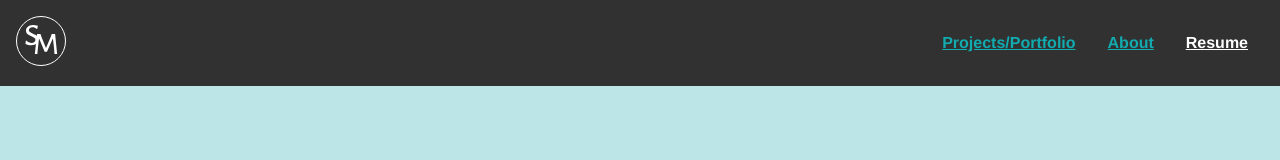
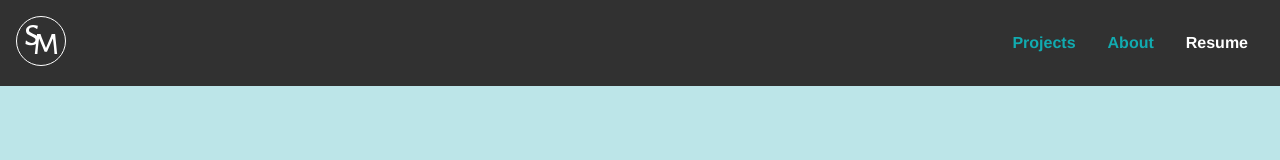
Before and after one commit to sarahmacintosh/portfolio-fall-2021, a Vue app: page /#/about in a window 1280 px wide. Shown: the top 160 px of the page. Built offline with nearby package versions, Linux system fonts and the light colour scheme.

Commit message:
fixing ugly lines that daniel put in my nav bar

```diff
--- a/src/components/Footer.vue
+++ b/src/components/Footer.vue
@@ -12,4 +12,7 @@
 	padding: 1rem;
 	background: #313131DE;
 }
+p {
+	text-align: center;
+}
 </style>
--- a/src/components/NavBar.vue
+++ b/src/components/NavBar.vue
@@ -2,7 +2,7 @@
 	<div id="nav">
 		<router-link to="/"><img src="../assets/home.svg" alt="SM"></router-link>
 		<div class="links">
-			<router-link to="#projects">Projects/Portfolio</router-link>
+			<router-link to="#projects">Projects</router-link>
 			<router-link to="/about">About</router-link>
 			<a href="/resume.pdf">Resume</a>
 		</div>
@@ -24,6 +24,7 @@
 #nav a {
   font-weight: bold;
   color: white;
+  text-decoration: none;
 }
 
 #nav a.router-link-exact-active {
```
